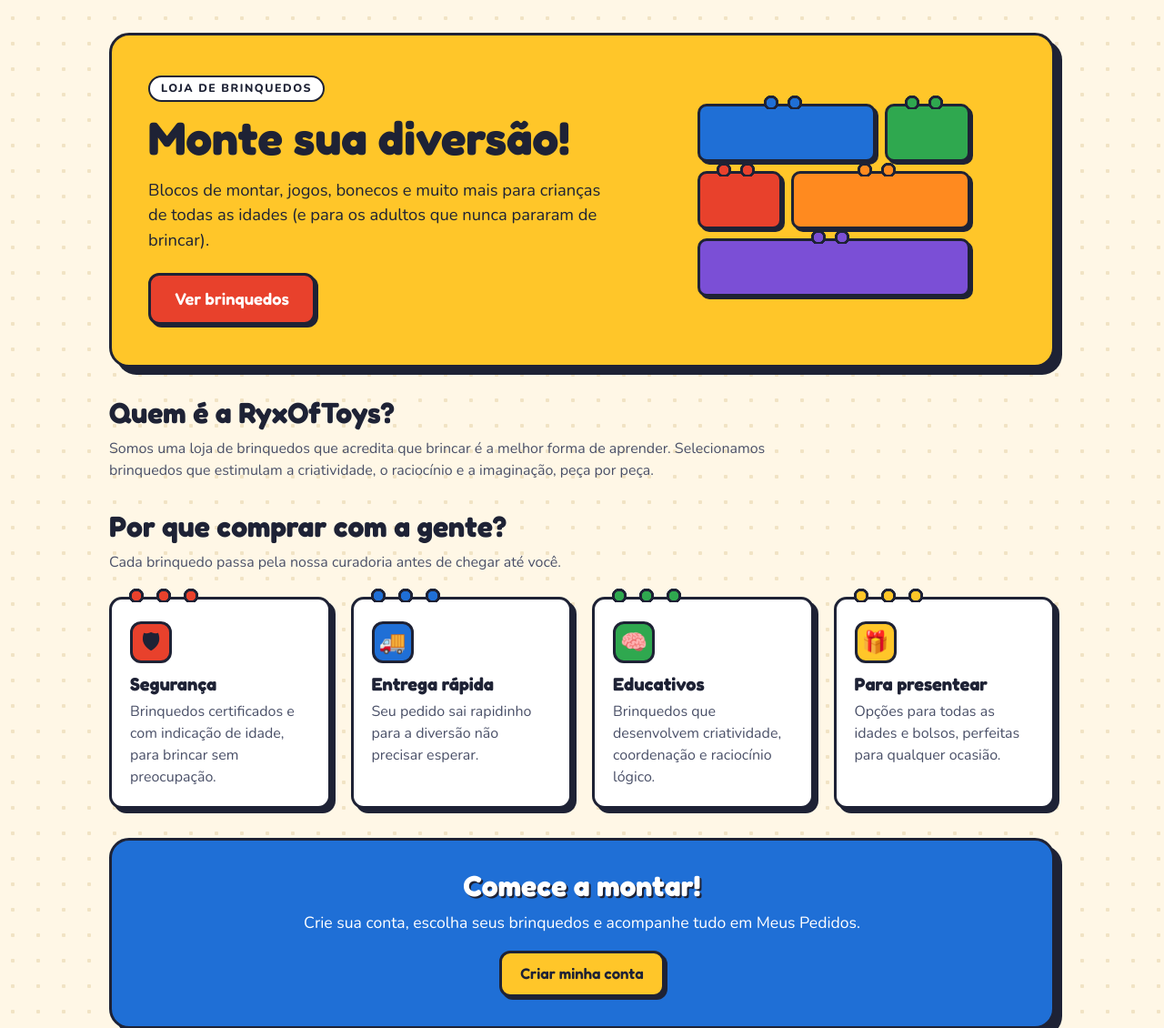
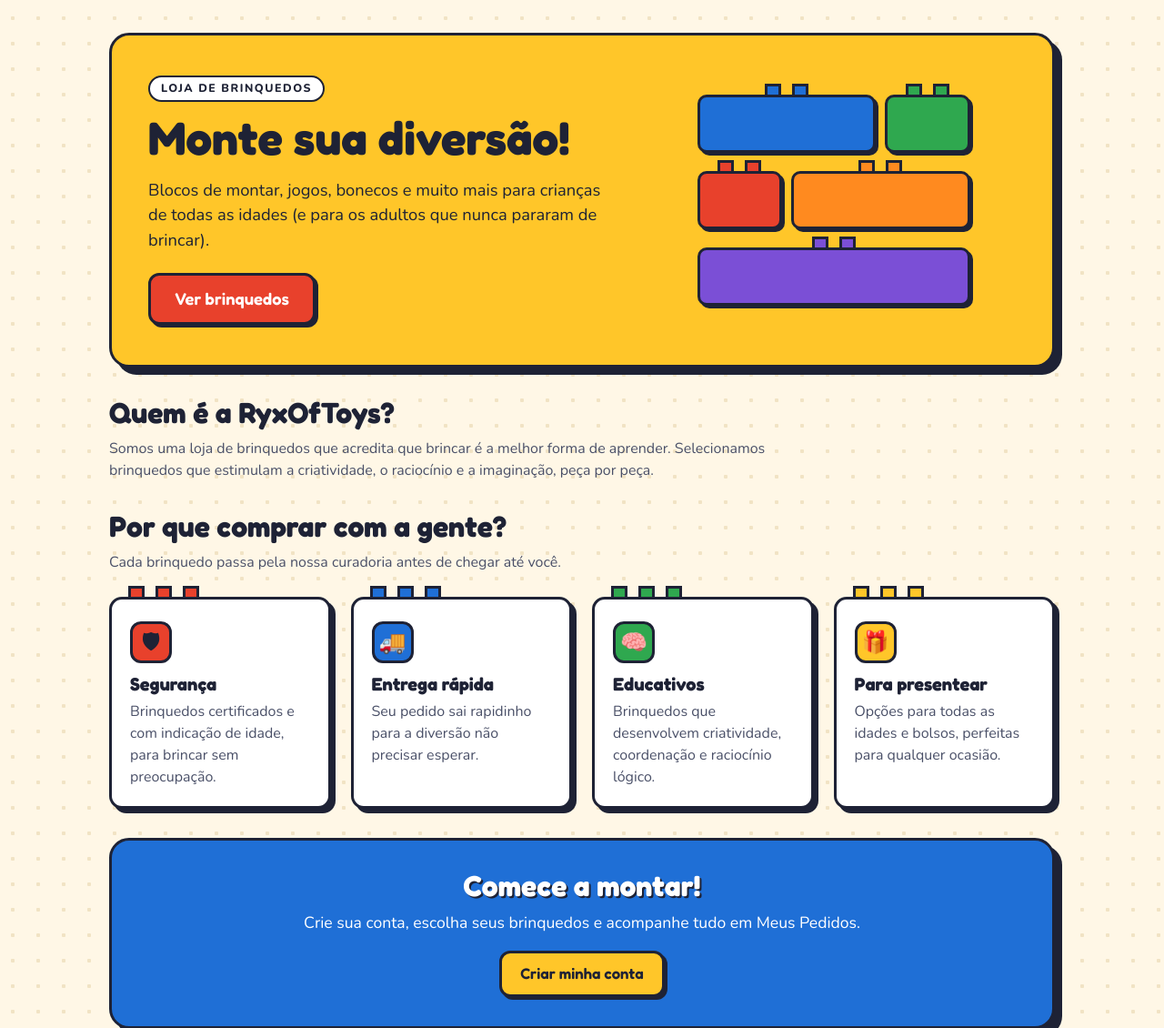
Before and after one commit to RyckxDev/DevWebIII-ProjetoDJANGO-P2-RyxOfToys, a Django app: page / in a window 1280 px wide. Shown: the part 78-1208 px from the top of the page at 91% size. Run offline with Django 5.2, Linux system fonts and the light colour scheme; parts of the project's set-up code (start-up, migrations or seed data) failed here and were passed over.

Commit message:
Troca os pininhos redondos dos cards por pininhos quadrados

```diff
--- a/django/app/static/css/style.css
+++ b/django/app/static/css/style.css
@@ -72,7 +72,7 @@ main > section{
 }
 
 /* =====================================================================
-   "Pininhos" de encaixe — use a classe .com-pinos em qualquer card
+   "Pininhos" quadrados de encaixe — use a classe .com-pinos em qualquer card
    ===================================================================== */
 
 .com-pinos,
@@ -99,13 +99,13 @@ main > section{
 .vantagem::before{
     content: "";
     position: absolute;
-    top: -13px;
+    top: -15px;          /* fica apoiado em cima da borda de 3px do card */
     left: 18px;
-    width: 86px;
-    height: 16px;
+    width: 78px;         /* 3 pininhos */
+    height: 12px;
     background:
-        radial-gradient(circle at 9px 9px, var(--cor) 0 5px, var(--tinta) 5.5px 8px, transparent 8.5px)
-        0 0 / 30px 16px repeat-x;
+        linear-gradient(to right, var(--tinta) 0 18px, transparent 18px) 0 0 / 30px 3px repeat-x,
+        linear-gradient(to right, var(--tinta) 0 3px, var(--cor) 3px 15px, var(--tinta) 15px 18px, transparent 18px) 0 0 / 30px 100% repeat-x;
 }
 
 /* =====================================================================
@@ -399,7 +399,7 @@ main > section{
 .hero-blocos{
     display: grid;
     grid-template-columns: repeat(3, 1fr);
-    gap: 10px;
+    gap: 20px 10px;      /* espaço vertical maior que o pininho, para ele aparecer inteiro */
     justify-self: center;
     width: 100%;
     max-width: 300px;
@@ -416,14 +416,14 @@ main > section{
 .hero-blocos span::before{
     content: "";
     position: absolute;
-    top: -13px;
+    top: -15px;
     left: 50%;
     transform: translateX(-50%);
-    width: 52px;
-    height: 16px;
+    width: 48px;         /* 2 pininhos */
+    height: 12px;
     background:
-        radial-gradient(circle at 9px 9px, var(--cor) 0 5px, var(--tinta) 5.5px 8px, transparent 8.5px)
-        0 0 / 26px 16px repeat-x;
+        linear-gradient(to right, var(--tinta) 0 18px, transparent 18px) 0 0 / 30px 3px repeat-x,
+        linear-gradient(to right, var(--tinta) 0 3px, var(--cor) 3px 15px, var(--tinta) 15px 18px, transparent 18px) 0 0 / 30px 100% repeat-x;
 }
 .hero-blocos span:nth-child(1){ --cor: var(--azul); grid-column: span 2; }
 .hero-blocos span:nth-child(2){ --cor: var(--verde); }
--- a/django/app/templates/template.html
+++ b/django/app/templates/template.html
@@ -8,7 +8,7 @@
     <link rel="preconnect" href="https://fonts.googleapis.com">
     <link rel="preconnect" href="https://fonts.gstatic.com" crossorigin>
     <link href="https://fonts.googleapis.com/css2?family=Fredoka:wght@500;600;700&family=Nunito:wght@400;600;700;800&display=swap" rel="stylesheet">
-    <link rel="stylesheet" href="{% static 'css/style.css' %}?v=9">
+    <link rel="stylesheet" href="{% static 'css/style.css' %}?v=11">
 </head>
 <body>
     <header class="topo">
```
